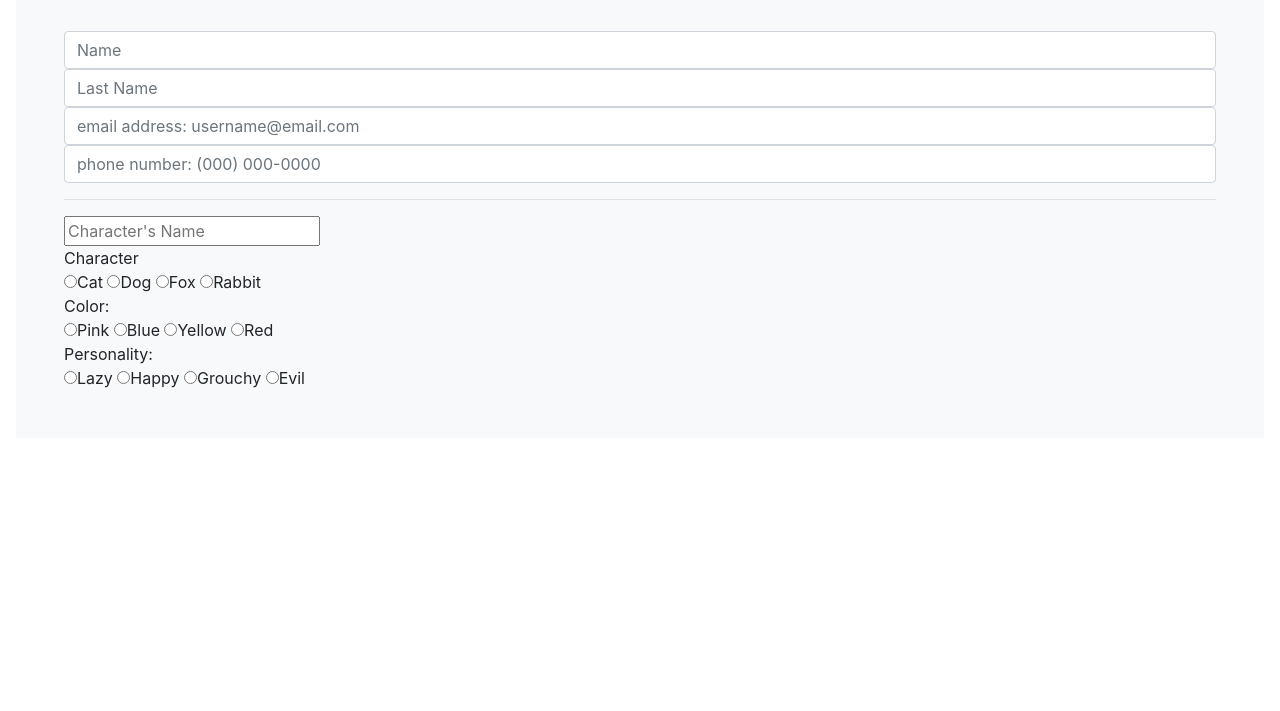
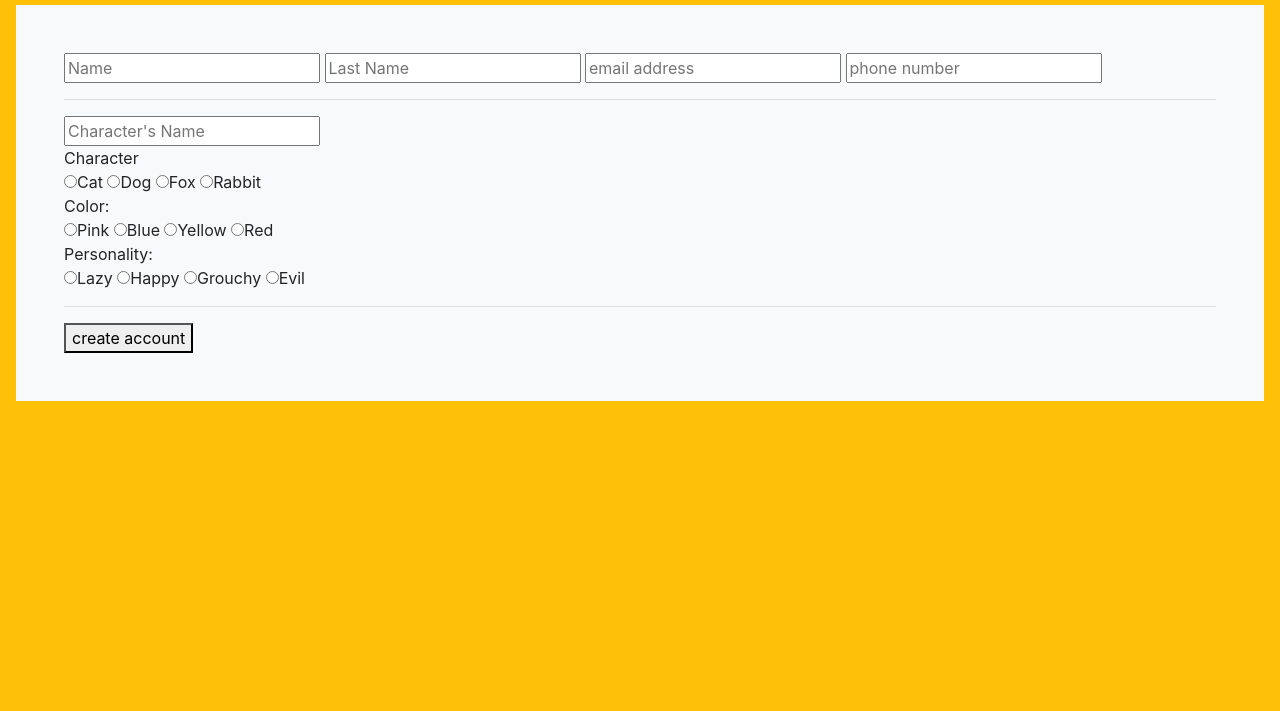
Before and after one commit to marleyva233/week13project, a plain HTML site: page index.html in a window 1280 px wide. Shown: the part 89-800 px from the top of the page. Drawn offline with nearby package versions, Linux system fonts and the light colour scheme.

Commit message:
finished basic html and js functionality

```diff
--- a/css/main.css
+++ b/css/main.css
@@ -1,3 +1,10 @@
 span{
 	display: block;
 }
+h1{
+	text-align: center;
+}
+
+/*#createAccount{
+	display: none;
+}*/
--- a/index.html
+++ b/index.html
@@ -12,33 +12,39 @@
 		<!-- my custom css -->
 		<link rel="stylesheet" href="css/main.css">
 	</head>
-	<body>
-		<div class="text-cente p-3">
-			<h1>Create Your Account</h1>
-			<div class="bg-light p-5 form-group">
-				<input type="text" name="name" placeholder="Name" class="form-control">
-				<input type="text" name="lastName" placeholder="Last Name" class="form-control">
-				<input type="text" name="email" placeholder="email address: username@email.com" class="form-control">
-				<input type="text" class="form-control" placeholder="phone number: (000) 000-0000">
+	<body class="bg-warning">
+		<div id="createAccount" class="p-3">
+			<h4 class="text-center">ani-world &trade;</h4>
+			<h3 class="text-center">Create Your Account</h3>
+			<div class="bg-light p-5">
+				<input type="text" id="userName" name="name" placeholder="Name">
+				<input type="text" id="lastName" name="lastName" placeholder="Last Name">
+				<input type="text" id="email" name="email" placeholder="email address">
+				<input type="number" id="phoneNumber" placeholder="phone number">
 				<hr>
-				<input type="text" name="character-name" placeholder="Character's Name">
+				<input type="text" id="characterName" name="character-name" placeholder="Character's Name">
 				<span>Character</span>
-				<input type="radio" name="character" value="cat">Cat
-				<input type="radio" name="character" value="dog">Dog
-				<input type="radio" name="character" value="fox">Fox
-				<input type="radio" name="character" value="rabbit">Rabbit
+				<input type="radio" id="cat" name="character" value="cat">Cat
+				<input type="radio" id="dog" name="character" value="dog">Dog
+				<input type="radio" id="fox" name="character" value="fox">Fox
+				<input type="radio" id="rabbit" name="character" value="rabbit">Rabbit
 				<span>Color: </span>
-				<input type="radio" name="color" value="pink">Pink
-				<input type="radio" name="color" value="blue">Blue
-				<input type="radio" name="color" value="yellow">Yellow
-				<input type="radio" name="color" value="red">Red
+				<input type="radio" id="pink" name="color" value="pink">Pink
+				<input type="radio" id="blue" name="color" value="blue">Blue
+				<input type="radio" id="yellow" name="color" value="yellow">Yellow
+				<input type="radio" id="red" name="color" value="red">Red
 				<span>Personality:</span>
-				<input type="radio" name="Personality" value="Lazy">Lazy
-				<input type="radio" name="Personality" value="Happy">Happy
-				<input type="radio" name="Personality" value="Grouchy">Grouchy
-				<input type="radio" name="Personality" value="Evil">Evil
+				<input type="radio" id="lazy" name="personality" value="lazy">Lazy
+				<input type="radio" id="happy" name="personality" value="happy">Happy
+				<input type="radio" id="grouchy" name="personality" value="grouchy">Grouchy
+				<input type="radio" id="evil" name="personality" value="evil">Evil
+				<hr>
+				<button id="submit" onclick="submit()">create account</button>
 			</div>
 		</div>
+		<div id="results">
+		</div>
+
 		<!--jquery -->
 		<script src="https://code.jquery.com/jquery-3.3.1.slim.min.js" integrity="sha384-q8i/X+965DzO0rT7abK41JStQIAqVgRVzpbzo5smXKp4YfRvH+8abtTE1Pi6jizo" crossorigin="anonymous"></script>
 		<!-- popper is required for bootstrap 4 js functionality -->
--- a/js/main.js
+++ b/js/main.js
@@ -0,0 +1,46 @@
+function submit( ){
+	//collecting data
+	var userName=document.getElementById("userName").value.trim().toUpperCase();
+	var lastName=document.getElementById("lastName").value.trim().toUpperCase();
+	var email=document.getElementById("email").value.trim( );
+	var regEx=/[a-z0-9._%+-]+@[a-z0-9.-]+\.[a-z]{2,3}$/;
+	if (regEx.test(email)===false){
+		alert("Please enter a valid email address.");
+		return false;
+	};
+	var phoneNumber=document.getElementById("phoneNumber").value.trim().toString();
+		if(phoneNumber.length<10){
+			alert("Please enter a valid phone number!");
+			return false;
+		};
+	//creating game character
+	var characterName=document.getElementById("characterName").value.trim();
+	var character=document.getElementsByName("character");
+	for (var i=0; i<character.length; i++)
+		if (character[i].checked){
+		var petForm=character[i].value;
+		break;
+	}
+	var color=document.getElementsByName("color");
+	for (var i=0; i<color.length; i++)
+		if (color[i].checked){
+		var petColor=color[i].value;
+		break;
+	}
+	var personality=document.getElementsByName("personality");
+	for (var i=0; i<personality.length; i++)
+		if (personality[i].checked){
+		var petPersonality=personality[i].value;
+		break;
+	}
+
+//clearing the first div by using display none
+document.getElementById("createAccount").style.display="none";
+//creating html to display data
+var displayArea=document.getElementById("results");
+	displayArea.innerHTML="<h1>Welcome to aniWorld &trade;!</h1><p>Name: "+userName+ "</p>";
+	displayArea.innerHTML+="<p>Last Name: "+ lastName+ "</p>"+ "<p>Email: "+ email+ "</p>"+ "<p>Phone Number: "+phoneNumber+ "</p>";
+	displayArea.innerHTML+="<p>Character Name: "+ characterName+ "</p>";
+	displayArea.innerHTML+="The pet you created is a beautiful "+ petPersonality+" "+petColor+" " +petForm+ "!";
+//next we display a picture of the character
+}
```
